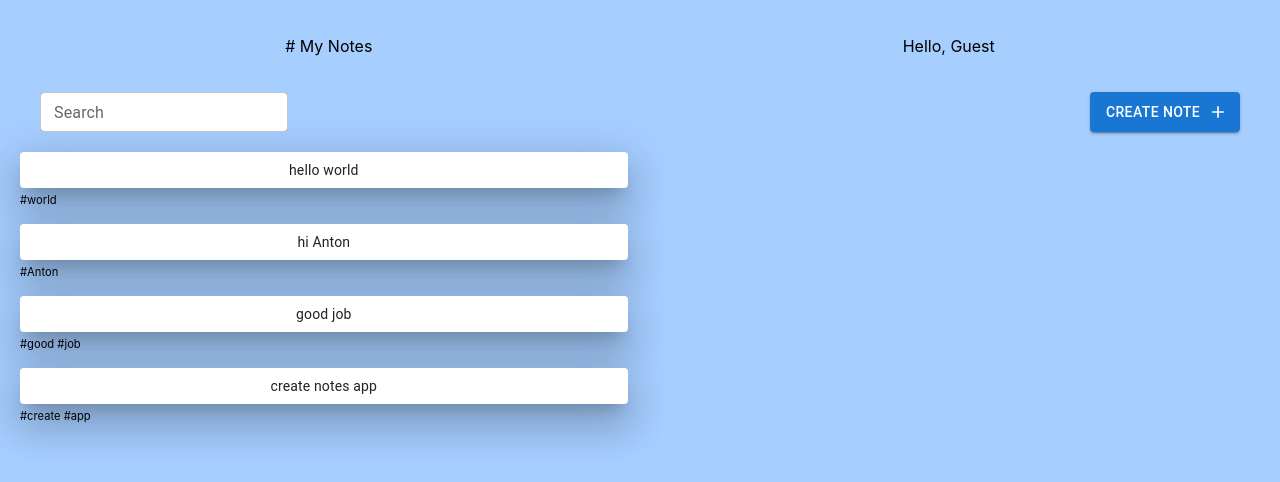
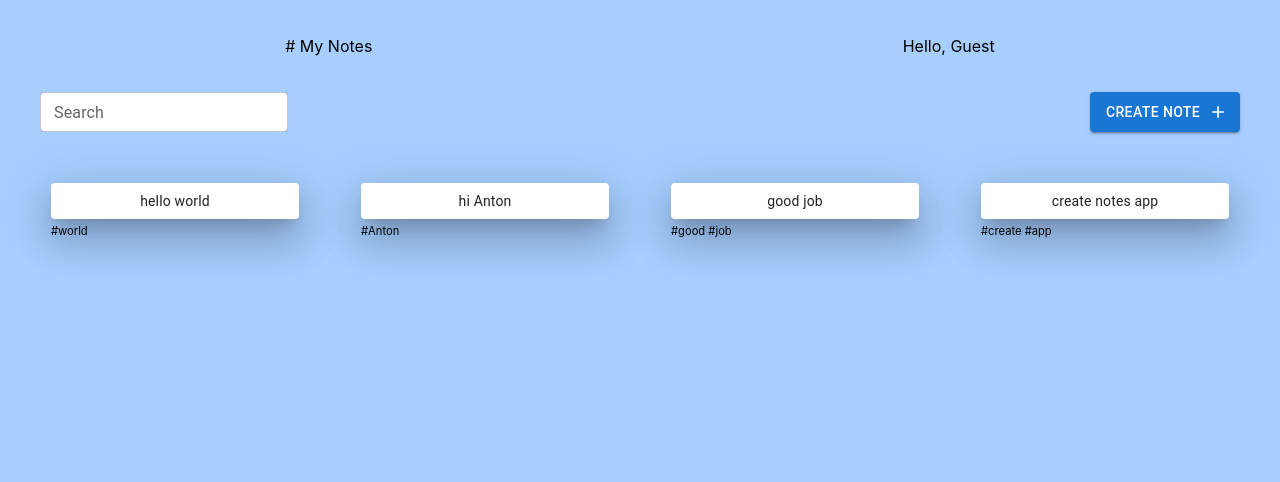
Before and after one commit to AntonOgonovskiy/NOTES, a React (Create React App) app in the folder notes/: page / in a window 1280 px wide. Shown: the top 482 px of the page. Built offline with nearby package versions, Linux system fonts and the light colour scheme.

Commit message:
refactor: refactor nodelist styles

```diff
--- a/notes/src/components/body/note/Note.tsx
+++ b/notes/src/components/body/note/Note.tsx
@@ -16,7 +16,7 @@ const Note = (props: { title: string; tags: string[] }) => {
   const tags = props.tags as string[];
 
   return (
-    <div>
+    <div className="noteWrapper">
       <Item elevation={24}>{title}</Item>
       {tags.map((item, index) => (
         <span className="noteTag" key={index}>
--- a/notes/src/components/body/note/note.scss
+++ b/notes/src/components/body/note/note.scss
@@ -1,3 +1,9 @@
+.noteWrapper {
+  height: 78px;
+  width: 20%;
+  margin: calc((100% - 80%) / 8);
+}
+
 .noteTag {
   font-size: 0.7em;
 }
--- a/notes/src/components/body/notesField/notesField.scss
+++ b/notes/src/components/body/notesField/notesField.scss
@@ -1,5 +1,6 @@
 .notesList {
-  display: grid;
-  grid-template-columns: repeat(2, 1fr);
-  gap: 2%;
+  max-height: 100%;
+  display: flex;
+  flex-wrap: wrap;
+  align-items: stretch;
 }
--- a/notes/src/components/body/notesField/notesField.tsx
+++ b/notes/src/components/body/notesField/notesField.tsx
@@ -1,6 +1,5 @@
 import { useSelector } from "react-redux";
 import { Creating, Filter, NoteType } from "../../../types";
-import Stack from "@mui/material/Stack";
 import "./notesField.scss";
 import Note from "../note/Note";
 import { useEffect } from "react";
@@ -16,11 +15,9 @@ const NotesField = () => {
 
   return (
     <div className="notesList">
-      <Stack spacing={2}>
-        {notes.map((item: NoteType, index: number) => (
-          <Note key={index} title={item.text} tags={item.tags} />
-        ))}
-      </Stack>
+      {notes.map((item: NoteType, index: number) => (
+        <Note key={index} title={item.text} tags={item.tags} />
+      ))}
     </div>
   );
 };
```
